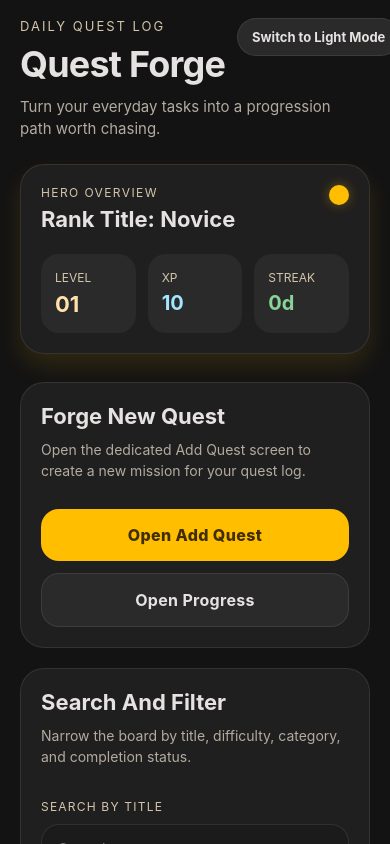
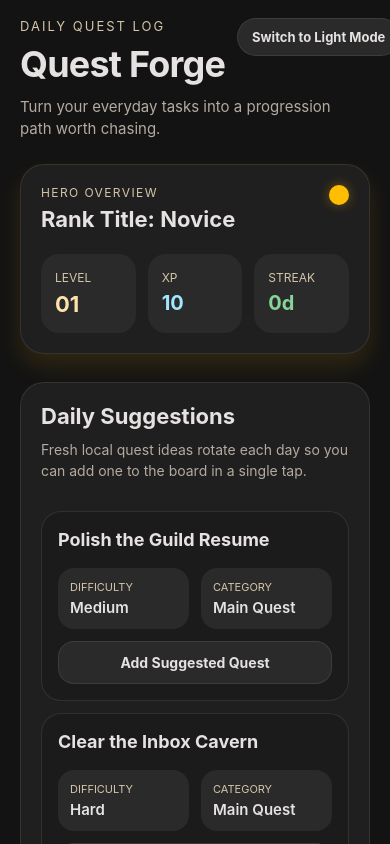
Before and after one commit to Akbulut55/QuestForge, a React Native app: screen / in a window 390 px wide. Built offline with nearby package versions, Linux system fonts and the light colour scheme.

Commit message:
The project was done incorrectly. Will be fixed soon.

```diff
--- a/App.tsx
+++ b/App.tsx
@@ -49,6 +49,12 @@ type Quest = {
   status: Status;
   category: Category;
   createdAt: number;
+};
+
+type SuggestedQuest = {
+  title: string;
+  difficulty: Difficulty;
+  category: Category;
 };
 
 type HeroProgress = {
@@ -211,6 +217,49 @@ const initialQuests: Quest[] = [
   },
 ];
 
+const suggestionTemplates: SuggestedQuest[] = [
+  {
+    title: 'Refill the Mana Flask',
+    difficulty: 'Easy',
+    category: 'Side Quest',
+  },
+  {
+    title: 'Map the Day Ahead',
+    difficulty: 'Easy',
+    category: 'Main Quest',
+  },
+  {
+    title: 'Train the Focus Familiar',
+    difficulty: 'Medium',
+    category: 'Side Quest',
+  },
+  {
+    title: 'Polish the Guild Resume',
+    difficulty: 'Medium',
+    category: 'Main Quest',
+  },
+  {
+    title: 'Clear the Inbox Cavern',
+    difficulty: 'Hard',
+    category: 'Main Quest',
+  },
+  {
+    title: 'Raid the Laundry Keep',
+    difficulty: 'Hard',
+    category: 'Side Quest',
+  },
+  {
+    title: 'Forge a Weekly Master Plan',
+    difficulty: 'Epic',
+    category: 'Main Quest',
+  },
+  {
+    title: 'Protect the Evening Wind-Down',
+    difficulty: 'Easy',
+    category: 'Side Quest',
+  },
+];
+
 const achievementDefinitions: AchievementDefinition[] = [
   {
     id: 'first-quest',
@@ -615,6 +664,33 @@ function sortQuests(quests: Quest[], sortOption: SortOption) {
   });
 
   return sortedQuests;
+}
+
+function getDailySuggestions(dateKey: string, quests: Quest[]) {
+  const existingQuestTitles = new Set(
+    quests.map(quest => quest.title.trim().toLowerCase()),
+  );
+  const startingIndex =
+    Number(dateKey.replace(/-/g, '')) % suggestionTemplates.length;
+  const suggestions: SuggestedQuest[] = [];
+
+  for (let offset = 0; offset < suggestionTemplates.length; offset += 1) {
+    const suggestion =
+      suggestionTemplates[(startingIndex + offset) % suggestionTemplates.length];
+    const normalizedTitle = suggestion.title.trim().toLowerCase();
+
+    if (existingQuestTitles.has(normalizedTitle)) {
+      continue;
+    }
+
+    suggestions.push(suggestion);
+
+    if (suggestions.length === 3) {
+      break;
+    }
+  }
+
+  return suggestions;
 }
 
 function HeroStat({
@@ -838,10 +914,12 @@ function QuestCard({
 function QuestBoardScreen({
   hero,
   quests,
+  dailySuggestions,
   selectedSortOption,
   styles,
   themeMode,
   onToggleTheme,
+  onAddSuggestedQuest,
   onCompleteQuest,
   onEditQuest,
   onNavigateToAddQuest,
@@ -851,10 +929,12 @@ function QuestBoardScreen({
 }: {
   hero: HeroProgress;
   quests: Quest[];
+  dailySuggestions: SuggestedQuest[];
   selectedSortOption: SortOption;
   styles: ReturnType<typeof createStyles>;
   themeMode: ThemeMode;
   onToggleTheme: () => void;
+  onAddSuggestedQuest: (suggestion: SuggestedQuest) => void;
   onCompleteQuest: (questId: string) => void;
   onEditQuest: (questId: string) => void;
   onNavigateToAddQuest: () => void;
@@ -989,6 +1069,50 @@ function QuestBoardScreen({
           </Text>
         </Animated.View>
       ) : null}
+
+      <View style={styles.boardActionCard}>
+        <Text style={styles.sectionTitle}>Daily Suggestions</Text>
+        <Text style={styles.formIntro}>
+          Fresh local quest ideas rotate each day so you can add one to the
+          board in a single tap.
+        </Text>
+
+        {dailySuggestions.length > 0 ? (
+          dailySuggestions.map((suggestion, index) => (
+            <View
+              key={`${suggestion.title}-${index}`}
+              style={styles.suggestionCard}
+              testID={`daily-suggestion-card-${index}`}>
+              <Text style={styles.suggestionTitle}>{suggestion.title}</Text>
+              <View style={styles.metaRow}>
+                <View style={styles.metaPill}>
+                  <Text style={styles.metaLabel}>Difficulty</Text>
+                  <Text style={styles.metaValue}>{suggestion.difficulty}</Text>
+                </View>
+                <View style={styles.metaPill}>
+                  <Text style={styles.metaLabel}>Category</Text>
+                  <Text style={styles.metaValue}>{suggestion.category}</Text>
+                </View>
+              </View>
+              <Pressable
+                onPress={() => onAddSuggestedQuest(suggestion)}
+                style={styles.cardSecondaryButton}
+                testID={`add-suggested-quest-${index}`}>
+                <Text style={styles.cardSecondaryButtonText}>
+                  Add Suggested Quest
+                </Text>
+              </Pressable>
+            </View>
+          ))
+        ) : (
+          <View style={styles.emptyStateCard}>
+            <Text style={styles.emptyStateTitle}>No fresh suggestions today</Text>
+            <Text style={styles.emptyStateText}>
+              Your current quest log already covers the local suggestion pool.
+            </Text>
+          </View>
+        )}
+      </View>
 
       <View style={styles.boardActionCard}>
         <Text style={styles.sectionTitle}>Forge New Quest</Text>
@@ -1423,6 +1547,7 @@ function App() {
     editingQuestId === null
       ? null
       : gameState.quests.find(quest => quest.id === editingQuestId) ?? null;
+  const dailySuggestions = getDailySuggestions(getDateKey(), gameState.quests);
 
   useEffect(() => {
     let isMounted = true;
@@ -1493,6 +1618,32 @@ function App() {
       };
     });
     returnToBoard();
+  };
+
+  const handleAddSuggestedQuest = (suggestion: SuggestedQuest) => {
+    const suggestedQuest = normalizeQuest({
+      id: createQuestId(),
+      title: suggestion.title,
+      difficulty: suggestion.difficulty,
+      xpReward: completionXpByDifficulty[suggestion.difficulty],
+      status: 'Ready',
+      category: suggestion.category,
+      createdAt: Date.now(),
+    });
+
+    setGameState(currentState => {
+      const nextQuests = [suggestedQuest, ...currentState.quests];
+
+      return {
+        ...currentState,
+        quests: nextQuests,
+        unlockedAchievementIds: getUnlockedAchievementIds({
+          hero: currentState.hero,
+          quests: nextQuests,
+          existingUnlockedAchievementIds: currentState.unlockedAchievementIds,
+        }),
+      };
+    });
   };
 
   const handleDeleteQuest = (questId: string) => {
@@ -1594,7 +1745,9 @@ function App() {
             {currentScreen === 'quest-board' ? (
               <QuestBoardScreen
                 completionFeedback={completionFeedback}
+                dailySuggestions={dailySuggestions}
                 hero={gameState.hero}
+                onAddSuggestedQuest={handleAddSuggestedQuest}
                 onCompleteQuest={handleCompleteQuest}
                 onEditQuest={questId => {
                   setEditingQuestId(questId);
@@ -1819,6 +1972,20 @@ function createStyles(theme: ThemePalette) {
       marginTop: 28,
       padding: 20,
     },
+    suggestionCard: {
+      backgroundColor: theme.surfaceLow,
+      borderColor: theme.ghostBorder,
+      borderRadius: 20,
+      borderWidth: 1,
+      marginTop: 12,
+      padding: 16,
+    },
+    suggestionTitle: {
+      color: theme.textPrimary,
+      fontSize: 18,
+      fontWeight: '700',
+      lineHeight: 24,
+    },
     completionBanner: {
       backgroundColor: theme.surface,
       borderColor: theme.success,
```
Also changed, not shown: 2 other files (tests, documents, lock files or other folders).
